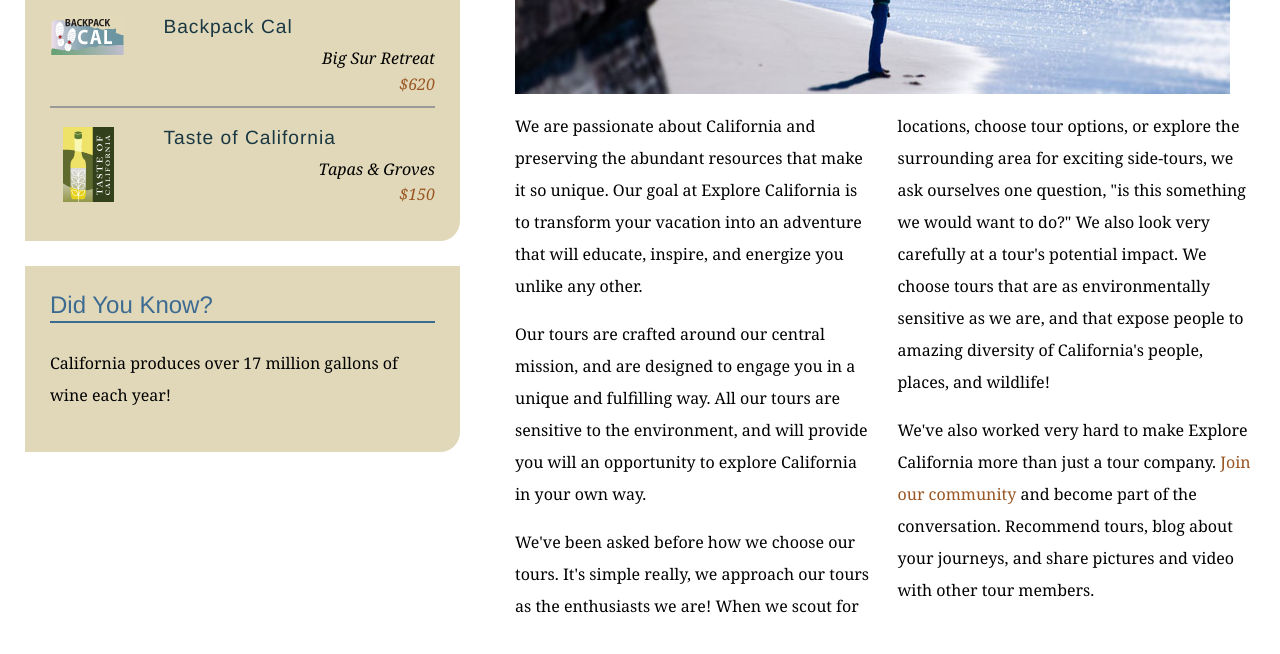
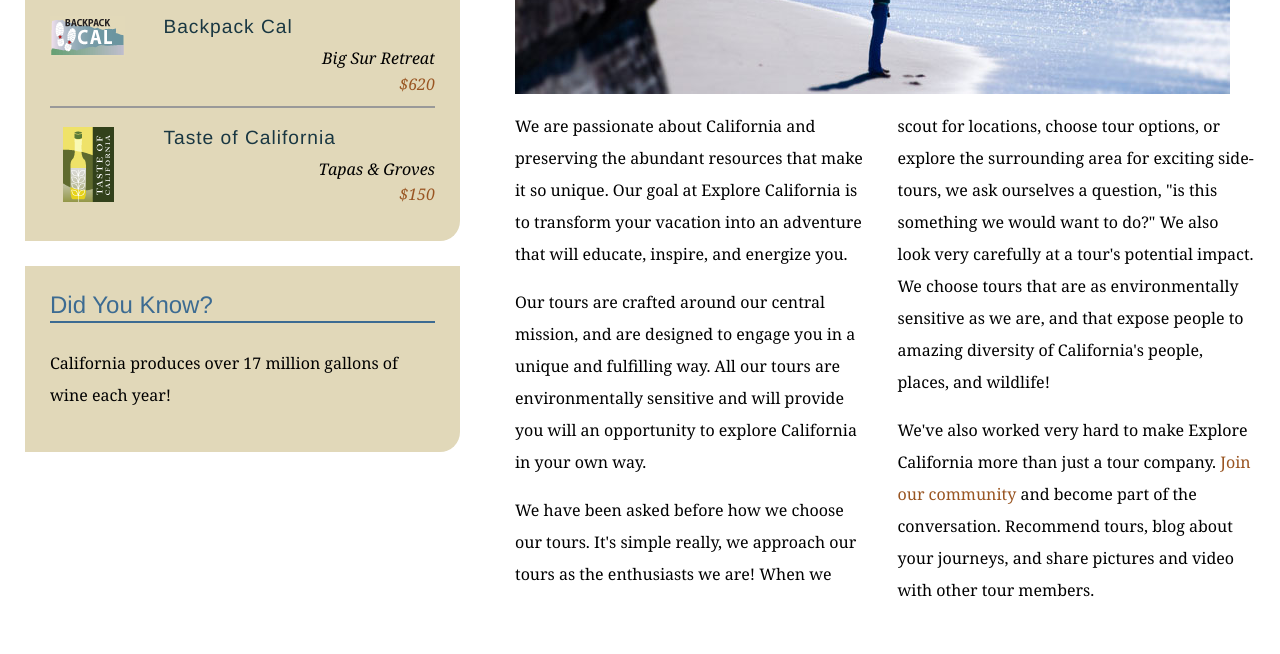
Before and after one commit to MarisabelC/explore_california, a plain HTML site: page mission.html in a window 1280 px wide. Shown: the part 590-1244 px from the top of the page. Drawn offline with Linux system fonts and the light colour scheme.

Commit message:
Text edits on mission page

```diff
--- a/mission.html
+++ b/mission.html
@@ -62,9 +62,9 @@
           <h1>Who we are</h1>
           <img src="assets/images/mission_look.jpg" alt="Looking out at the Pacific" class="articleImage" />
           <div class="multiCol">
-            <p>We are passionate about California and preserving the abundant resources that make it so unique. Our goal at Explore California is to transform your vacation into an adventure that will educate, inspire, and energize you unlike any other.</p>
-            <p>Our tours are crafted around our central mission, and are designed to engage you in a unique and fulfilling way. All our tours are sensitive to the environment, and will provide you will an opportunity to explore California in your own way.</p>
-            <p>We've been asked before how we choose our tours. It's simple really, we approach our tours as the enthusiasts we are! When we scout for locations, choose tour options, or explore the surrounding area for exciting side-tours, we ask ourselves one question, &quot;is this something we would want to do?&quot; We also look very carefully at a tour's potential impact. We choose tours that are as environmentally sensitive as we are, and that expose people to amazing diversity of California's people, places, and wildlife!</p>
+            <p>We are passionate about California and preserving the abundant resources that make it so unique. Our goal at Explore California is to transform your vacation into an adventure that will educate, inspire, and energize you.</p>
+            <p>Our tours are crafted around our central mission, and are designed to engage you in a unique and fulfilling way. All our tours are environmentally sensitive and will provide you will an opportunity to explore California in your own way.</p>
+            <p>We have been asked before how we choose our tours. It's simple really, we approach our tours as the enthusiasts we are! When we scout for locations, choose tour options, or explore the surrounding area for exciting side-tours, we ask ourselves a question, &quot;is this something we would want to do?&quot; We also look very carefully at a tour's potential impact. We choose tours that are as environmentally sensitive as we are, and that expose people to amazing diversity of California's people, places, and wildlife!</p>
             <p>We've also worked very hard to make Explore California more than just a tour company. <a href="explorers/join.html">Join our community</a> and become part of the conversation. Recommend tours, blog about your journeys, and share pictures and video with other tour members.</p>
           </div>
         </div>
```
